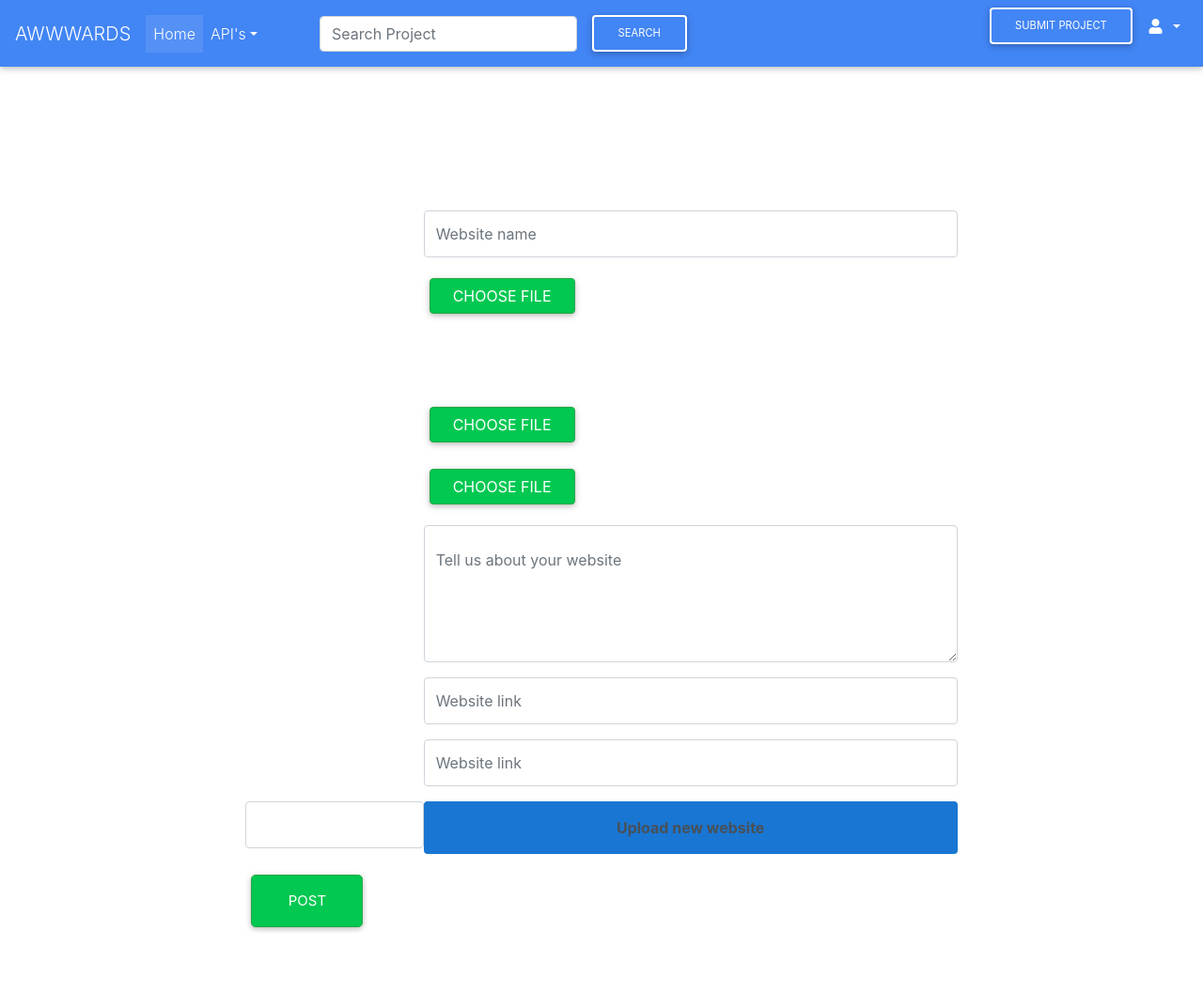
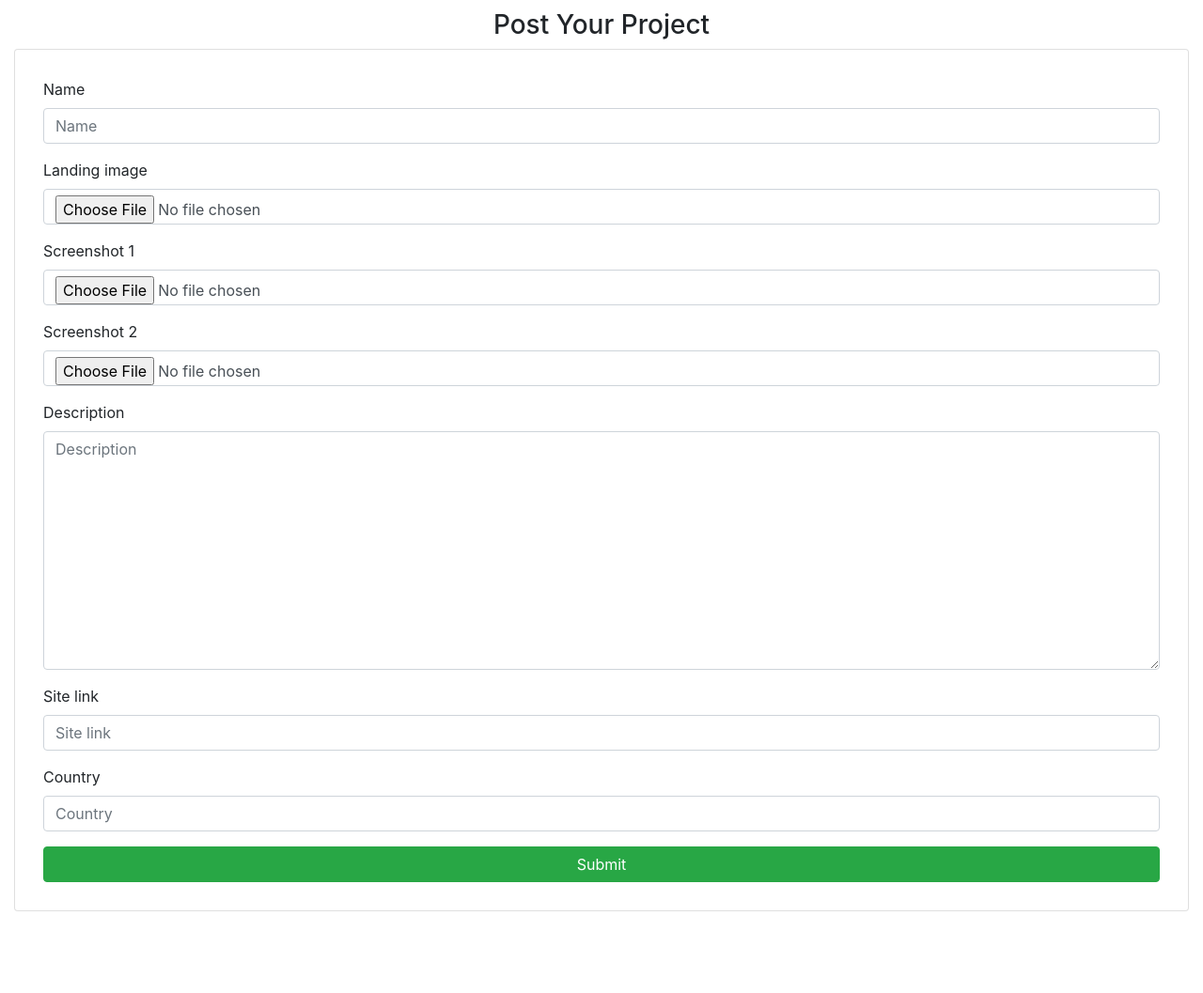
Before and after one commit to Julia-Agasaro/award, a Django app: a page that uses award/templates/upload.html in a window 1280 px wide. Shown: the whole page at 94% size. After the commit the page ends 970 px from the top, so only its background shows below. Run offline with Django 3.2, Linux system fonts and the light colour scheme; the visitor is signed in with stand-in values (Sample User, id 1); some libraries are stand-ins or nearby versions.

Commit message:
Added a form for submitting projects

```diff
--- a/award/templates/upload.html
+++ b/award/templates/upload.html
@@ -1,127 +1,35 @@
-{% extends "base.html" %}
-{% load static %}
+{% load bootstrap4 %}
+{% load staticfiles %}
+<!DOCTYPE html>
+<html lang="en">
 
-{% block content %}
+<head>
+    <meta charset="UTF-8">
+    <meta name="viewport" content="width=device-width, initial-scale=1.0">
+    <meta http-equiv="X-UA-Compatible" content="ie=edge">
+    <title>Upload Project</title>
+    {{form.media}}
+    {% block styles %}
+    {% bootstrap_css %}
+    <link rel="stylesheet" href="{% static 'css/main_style.css' %}">
+    <link href="https://fonts.googleapis.com/css?family=Righteous&display=swap" rel="stylesheet">
+    {% endblock %}
+</head>
 
-
-<div class="login-bg text-white-50 row mx-0">
-    <div class="col-md-2"></div>
-    <div class="col-md-8 my-5 px-5 ">
-        <div class="py-4">
-            <h4>
-                <span>Add your website to be reviwed by the best jury</span>
-            </h4>
-        </div>
-
-        <div class="errors">
-            {% if messages %}
-            {% for message in messages %}
-            <p class="alert alert-info">{{ message }}</p>
-            {% endfor %}
-            {% endif %}
-        </div>
-
-        <div class="login-form">
-            <form method="post" enctype="multipart/form-data">
-
-                {% csrf_token %}
-                <div class="form-group">
-                    <div class="my-3 d-flex form-group">
-                        {{ form.name.errors }}
-                        <div class="w-25 f-20 d-flex align-content-center  d-flex align-self-center">
-                            <label class="mb-0 pr-2" for="id_name">Name of your website</label>
-                        </div>
-                        <div class="w-75">
-                            <input class="form-control py-4" type="text" name="name" id="id_name" required placeholder="Website name" />
-                        </div>
-                    </div>
-
-                    <div class="my-3 d-flex form-group">
-                        {{ form.landing_image.errors }}
-                        <div class="w-25 f-20 d-flex align-content-center  d-flex align-self-center">
-                            <label class="mb-0 pr-2" for="id_landing_image">Main photo for your Website</label>
-                        </div>
-                        <div class="w-75">
-                            <label class="btn btn-success px-4">
-                                Choose File <input class="opacity-0" id="id_landing_image" name="landing_image" type="file"
-                                    hidden required>
-                            </label>
-                        </div>
-                    </div>
-
-                    <h2 class="c-blue my-4">Add More Screenshots of Your website</h2>
-
-                    <div class="my-3 d-flex form-group">
-                        {{ form.screenshot_1.errors }}
-                        <div class="w-25 f-20 d-flex align-content-center  d-flex align-self-center">
-                            <label class="mb-0 pr-2" for="id_screenshot_1">Screenshot One</label>
-                        </div>
-                        <div class="w-75">
-                            <label class="btn btn-success px-4">
-                                Choose File <input class="opacity-0" id="id_screenshot_1" name="screenshot_1" type="file"
-                                    hidden required>
-                            </label>
-                        </div>
-                    </div>
-
-                    <div class="my-3 d-flex form-group">
-                        {{ form.screenshot_2.errors }}
-                        <div class="w-25 f-20 d-flex align-content-center  d-flex align-self-center">
-                            <label class="mb-0 pr-2" for="id_screenshot_2">Screenshot Two</label>
-                        </div>
-                        <div class="w-75">
-                            <label class="btn btn-success px-4">
-                                Choose File <input class="opacity-0" type="file" hidden name="screenshot_2" required id="id_screenshot_2">
-                            </label>
-                        </div>
-                    </div>
-
-
-
-                    <div class="my-3 d-flex form-group">
-                        {{ form.description.errors }}
-                        <div class="w-25 f-20 d-flex align-content-center  d-flex align-self-center">
-                            <label class="mb-0 pr-2" for="id_description">Describe what your website is about</label>
-                        </div>
-                        <div class="w-75">
-                            <textarea rows="4" class="form-control py-4" type="text" name="description" id="id_description"
-                                required placeholder="Tell us about your website"></textarea>
-                        </div>
-                    </div>
-
-                    <div class="my-3 d-flex form-group">
-                        {{ form.site_link.errors }}
-                        <div class="w-25 f-20 d-flex align-content-center  d-flex align-self-center">
-                            <label class="mb-0 pr-2" for="id_site_link">Add link to your website</label>
-                        </div>
-                        <div class="w-75">
-                            <input class="form-control py-4" type="text" name="site_link" id="id_site_link" required
-                                placeholder="Website link" />
-                        </div>
-                    </div>
-
-                    <div class="my-3 d-flex form-group">
-                        {{ form.country.errors }}
-                        <div class="w-25 f-20 d-flex align-content-center  d-flex align-self-center">
-                            <label class="mb-0 pr-2" for="id_country">Country</label>
-                        </div>
-                        <div class="w-75">
-                            <input class="form-control py-4" type="text" name="country" id="id_country" required
-                                placeholder="Website link" />
-                        </div>
-                    </div>
-
-                    <div class="form-group d-flex justify-content-end">
-                        <input class="form-control py-4 w-25" type="" name="next" value="">
-                        <button type="submit" class="py-3 f-24 font-weight-bold w-75 form-control h-100 btn-blue d-flex border-0 justify-content-center align-items-center">Upload
-                            new website</button>
-                    </div>
-                    <input type="submit" class="btn btn-success btn-lg" value="POST">
-                </div>
+<body>
+    <div class="container-fluid">
+        <h3 class="text-center" style="margin-top:10px;">Post Your Project</h3>
+        <div class="card" style="padding:30px;">
+            <form action="{% url 'post_website' %}" method="post" enctype="multipart/form-data">
+                {%csrf_token%}
+                {% bootstrap_form form%}
+                <input type="submit" class="btn btn-success btn-block" value="Submit">
             </form>
         </div>
     </div>
-    <div class="col-md-2"></div>
-</div>
+    {% block scripts %}
+    <script src="https://ajax.googleapis.com/ajax/libs/jquery/3.2.1/jquery.min.js"></script>
+    {% bootstrap_javascript %} {% endblock %}
+</body>
 
-{% endblock content %}
+</html>
```
